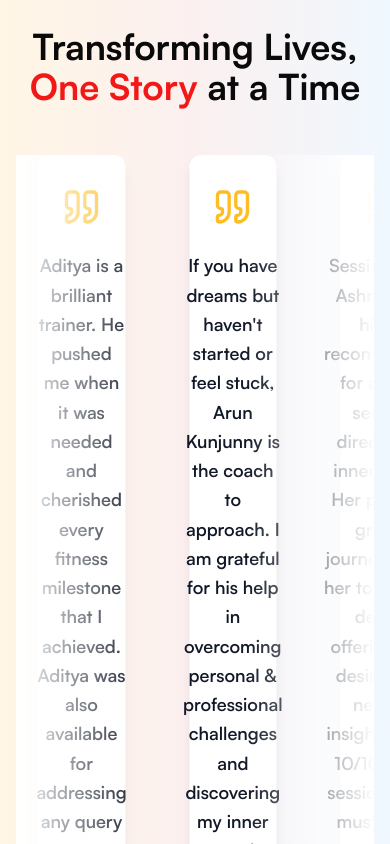
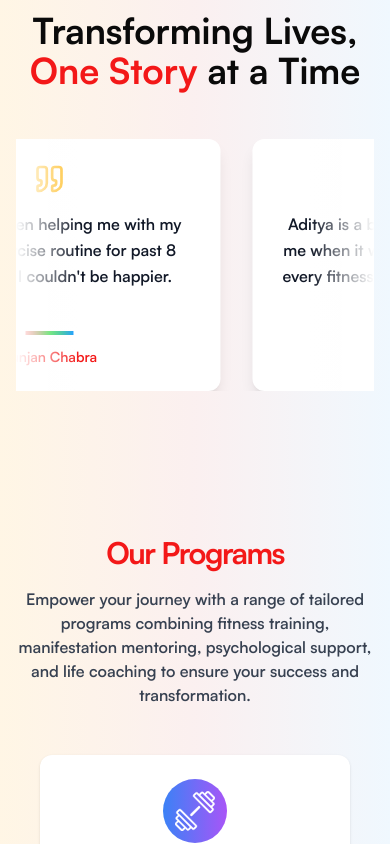
Before and after one commit to chaitanyashetty47/strlanding, a Next.js app: page / in a window 390 px wide. Shown: the part 2320-3164 px from the top of the page. Built offline with nearby package versions, Linux system fonts and the light colour scheme.

Commit message:
changes for mobile view

```diff
--- a/src/components/landing/Footer.tsx
+++ b/src/components/landing/Footer.tsx
@@ -1,36 +1,33 @@
-"use client"
+"use client";
 import Link from "next/link";
-// import { Button } from "@/components/ui/button";
 import { Facebook, Linkedin, Instagram, Youtube } from "lucide-react";
 
 export default function Footer() {
   return (
     <footer className="w-full border-t bg-black/5 backdrop-blur-lg">
-      <div className="container mx-auto px-4 py-12 grid gap-8 sm:grid-cols-3">
+      <div className="container mx-auto px-4 py-12 grid gap-8 sm:grid-cols-3 text-center sm:text-left">
+        {/* Company Section */}
         <div className="space-y-4">
           <h3 className="text-lg font-semibold">Company</h3>
-          <ul className="space-y-2 text-sm text-gray-800 dark:text-gray-400 ">
+          <ul className="space-y-2 text-sm text-gray-800 dark:text-gray-400">
             <li className="hover:text-[#F31818]">
               <Link href="/aboutus">About Us</Link>
             </li>
             <li className="hover:text-[#F31818]">
               <Link href="/programs">Programs</Link>
             </li>
-            {/* <li>
-              <Link href="#">Blog</Link>
-            </li> */}
           </ul>
         </div>
-        <div className="flex items-center justify-center font-bold">
-          Strentor © 2024
+
+        {/* Logo Section */}
+        <div className="flex flex-col items-center justify-center space-y-2">
+          <div className="font-bold">Strentor © 2024</div>
         </div>
-        <div className="space-y-2 justify-self-end">
+
+        {/* Stay Connected Section */}
+        <div className="space-y-4">
           <h3 className="text-lg font-semibold">Stay Connected</h3>
-          <div className="space-y-2">
-            {/* <div className="flex gap-2">
-              <Button>Join Our Waitlist</Button>
-            </div> */}
-            <div className="flex gap-4 text-gray-500 dark:text-gray-400">
+          <div className="flex justify-center sm:justify-start gap-4 text-gray-500 dark:text-gray-400">
             <Link
               className="hover:text-[#F31818] dark:hover:text-gray-100"
               href="https://www.facebook.com/strentor/"
@@ -39,7 +36,6 @@ export default function Footer() {
             >
               <Facebook className="h-5 w-5" />
             </Link>
-
             <Link
               className="hover:text-[#F31818] dark:hover:text-gray-100"
               href="https://in.linkedin.com/company/strentor"
@@ -48,7 +44,6 @@ export default function Footer() {
             >
               <Linkedin className="h-5 w-5" />
             </Link>
-
             <Link
               className="hover:text-[#F31818] dark:hover:text-gray-100"
               href="https://www.instagram.com/strentor/"
@@ -57,7 +52,6 @@ export default function Footer() {
             >
               <Instagram className="h-5 w-5" />
             </Link>
-
             <Link
               className="hover:text-[#F31818] dark:hover:text-gray-100"
               href="https://www.youtube.com/@STRENTOR"
@@ -67,8 +61,6 @@ export default function Footer() {
               <Youtube className="h-5 w-5" />
             </Link>
           </div>
-
-          </div>
         </div>
       </div>
     </footer>
--- a/src/components/landing/Testimonials.tsx
+++ b/src/components/landing/Testimonials.tsx
@@ -1,14 +1,14 @@
-"use client"
-import React, { useState, useEffect } from 'react';
-import { Quote } from 'lucide-react';
+"use client";
+
+import React, { useState, useEffect } from "react";
+import { Quote } from "lucide-react";
 
 interface TestimonialCardProps {
   quote: string;
   author: string;
 }
 
-const TestimonialCard = ({ quote, author }: TestimonialCardProps) => {
-  return (
+const TestimonialCard = ({ quote, author }: TestimonialCardProps) => (
   <div className="p-8 bg-white rounded-xl shadow-lg text-center flex flex-col items-center h-full">
     <Quote className="w-10 h-10 text-[#FFBD22] mb-6" />
     <p className="text-gray-900 font-semibold text-lg leading-relaxed mb-6">{quote}</p>
@@ -20,50 +20,75 @@ const TestimonialCard = ({ quote, author }: TestimonialCardProps) => {
     </div>
   </div>
 );
-};
 
-const Testimonials = () => {
+const TestimonialCardMobile = ({ quote, author }: TestimonialCardProps) => (
+  <div className="p-6 bg-white rounded-xl shadow-lg text-center flex flex-col items-center h-full">
+    <Quote className="w-8 h-8 text-[#FFBD22] mb-4" />
+    <p className="text-gray-900 font-semibold text-base leading-relaxed mb-4">{quote}</p>
+    <div className="mt-auto flex flex-col items-center">
+      <div className="h-1 w-12 bg-gradient-to-r from-[#F31818] via-[#00D115] to-[#0D97FF] mb-3"></div>
+      <p className="font-semibold text-sm">
+        <span className="text-[#F31818]">{author}</span>
+      </p>
+    </div>
+  </div>
+);
+
+export default function Testimonials() {
   const testimonials = [
     {
-      quote: "Aditya has been helping me with my diet and exercise routine for past 8 months and I couldn't be happier. With his guidance, not only have I been able to exercise regularly with my erratic work schedule, I look forward to my workout time.",
-      author: "Kunjan Chabra"
+      quote:
+        "Aditya has been helping me with my diet and exercise routine for past 8 months and I couldn't be happier.",
+      author: "Kunjan Chabra",
     },
     {
-      quote: "Aditya is a brilliant trainer. He pushed me when it was needed and cherished every fitness milestone that I achieved. Aditya was also available for addressing any query or concern that I had, making sure to give rationale behind it.",
-      author: "Tanushree Das"
+      quote:
+        "Aditya is a brilliant trainer. He pushed me when it was needed and cherished every fitness milestone that I achieved.",
+      author: "Tanushree Das",
     },
     {
-      quote: "If you have dreams but haven't started or feel stuck, Arun Kunjunny is the coach to approach. I am grateful for his help in overcoming personal & professional challenges and discovering my inner strengths, boosting my self-belief.",
-      author: "Sirisha Kantety"
+      quote: "If you have dreams but haven't started or feel stuck, Arun Kunjunny is the coach to approach.",
+      author: "Sirisha Kantety",
     },
     {
-      quote: "Sessions with Ashmita are highly recommended for anyone seeking direction or inner peace. Her personal growth journey allows her to connect deeply, offering both desired and needed insights, rated 10/10, these sessions are a must try for all.",
-      author: "Bhargav Shah"
+      quote: "Sessions with Ashmita are highly recommended for anyone seeking direction or inner peace.",
+      author: "Bhargav Shah",
     },
     {
-      quote: "Anisha, my long-time psychologist, helps me manage the mental & emotional challenges of living with the physical challenge. She understands my struggles, offers empathetic support, and provides solutions that bring me peace and foster personal growth.",
-      author: "Aditya Mandan"
-    }
+      quote:
+        "Anisha, my long-time psychologist, helps me manage the mental & emotional challenges of living with the physical challenge.",
+      author: "Aditya Mandan",
+    },
   ];
 
   const [position, setPosition] = useState(0);
-  const cardWidth = 100 / 3;
+  const [isMobile, setIsMobile] = useState(false);
+
+  const cardWidth = isMobile ? 100 : 100 / 3;
   const totalWidth = testimonials.length * cardWidth;
+
+  useEffect(() => {
+    const updateViewport = () => {
+      setIsMobile(window.innerWidth < 768); // Adjust breakpoint for mobile
+    };
+    updateViewport();
+    window.addEventListener("resize", updateViewport);
+    return () => window.removeEventListener("resize", updateViewport);
+  }, []);
 
   useEffect(() => {
     const animation = () => {
       setPosition((prevPosition) => {
-        const newPosition = prevPosition - 0.3; // Slowed down the animation
+        const newPosition = prevPosition - 0.3; // Adjust the speed
         return Math.abs(newPosition) >= totalWidth ? 0 : newPosition;
       });
     };
-
     const animationFrame = setInterval(animation, 50);
     return () => clearInterval(animationFrame);
   }, [totalWidth]);
 
   return (
-    <section className="py-20 ">
+    <section className="py-16">
       <div className="max-w-7xl mx-auto px-4">
         <h2 className="text-4xl md:text-5xl font-bold mb-12 text-center">
           Transforming Lives, <span className="text-[#F31818]">One Story</span> at a Time
@@ -71,37 +96,33 @@ const Testimonials = () => {
 
         <div className="relative w-full overflow-hidden">
           {/* Fade effect overlays */}
-          <div className="absolute left-0 top-0 w-32 h-full bg-gradient-to-r from-white to-transparent z-10"></div>
-          <div className="absolute right-0 top-0 w-32 h-full bg-gradient-to-l from-white to-transparent z-10"></div>
+          <div className="absolute left-0 top-0 w-16 h-full bg-gradient-to-r from-white to-transparent z-10"></div>
+          <div className="absolute right-0 top-0 w-16 h-full bg-gradient-to-l from-white to-transparent z-10"></div>
 
           {/* Testimonial cards */}
           <div
-            className="flex gap-8 transition-transform duration-75 ease-linear"
+            className="flex gap-4 transition-transform duration-75 ease-linear"
             style={{
               transform: `translateX(${position}%)`,
             }}
           >
             {testimonials.map((testimonial, idx) => (
-              <div
-                key={`first-${idx}`}
-                className="w-1/3 px-4 flex-shrink-0"
-              >
-                <TestimonialCard
-                  quote={testimonial.quote}
-                  author={testimonial.author}
-                />
+              <div key={`first-${idx}`} className={`${isMobile ? "w-full px-2" : "w-1/3 px-4"} flex-shrink-0`}>
+                {isMobile ? (
+                  <TestimonialCardMobile quote={testimonial.quote} author={testimonial.author} />
+                ) : (
+                  <TestimonialCard quote={testimonial.quote} author={testimonial.author} />
+                )}
               </div>
             ))}
             {/* Duplicate first three cards for smooth transition */}
             {testimonials.slice(0, 3).map((testimonial, idx) => (
-              <div
-                key={`duplicate-${idx}`}
-                className="w-1/3 px-4 flex-shrink-0"
-              >
-                <TestimonialCard
-                  quote={testimonial.quote}
-                  author={testimonial.author}
-                />
+              <div key={`duplicate-${idx}`} className={`${isMobile ? "w-full px-2" : "w-1/3 px-4"} flex-shrink-0`}>
+                {isMobile ? (
+                  <TestimonialCardMobile quote={testimonial.quote} author={testimonial.author} />
+                ) : (
+                  <TestimonialCard quote={testimonial.quote} author={testimonial.author} />
+                )}
               </div>
             ))}
           </div>
@@ -109,6 +130,4 @@ const Testimonials = () => {
       </div>
     </section>
   );
-};
-
-export default Testimonials;
+}
```
Lines whose indentation alone changed are shown as unchanged.
